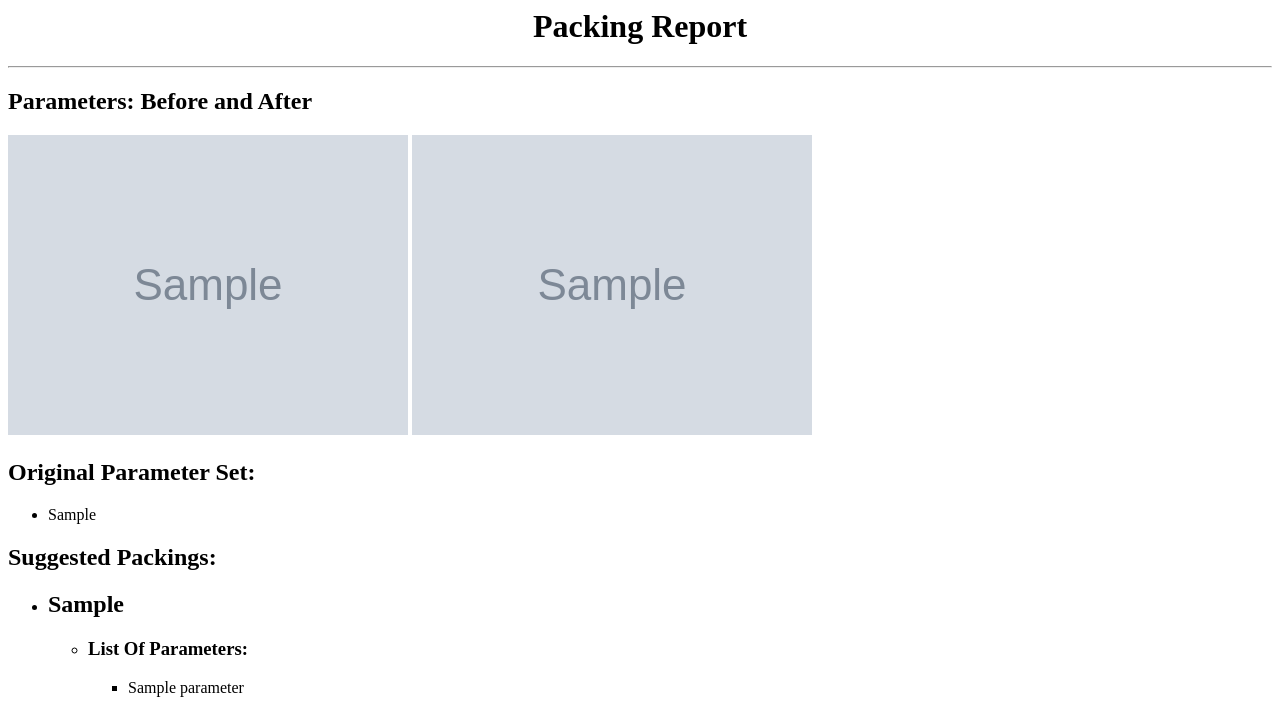
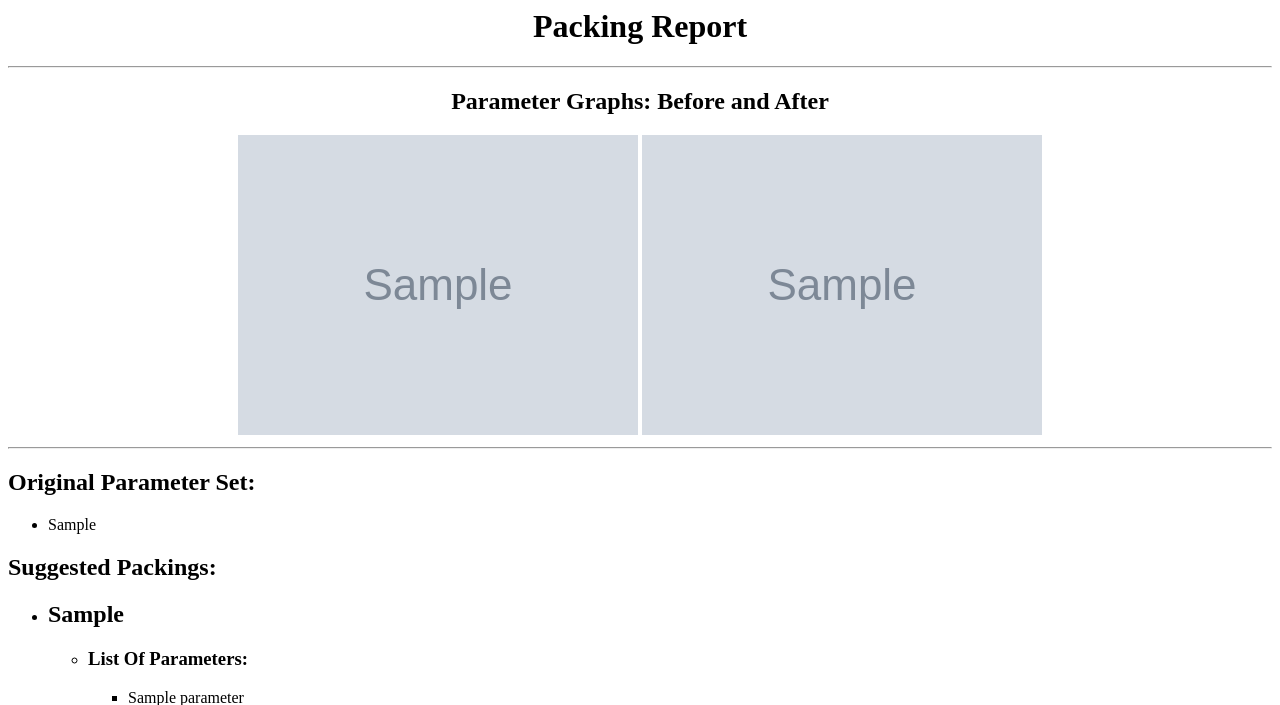
Before and after one commit to jbettencourt10/cs621-project-jarred-john, a Python web app: template src/modules/visualize/templates/report.html in a window 1280 px wide. Shown: the top 705 px of the page. Run offline with Jinja, Linux system fonts and the light colour scheme; the template is opened without the code that fills it: most values are stand-ins (such as "Sample title", 1, 10 or a date in 2020); grey boxes marked "Sample" are stand-in pictures.

Commit message:
Changed visualizer module and class name and updated report template

```diff
--- a/src/modules/visualize/templates/report.html
+++ b/src/modules/visualize/templates/report.html
@@ -4,12 +4,14 @@
 </head>
 
 <body>
-<h1 style="text-align: center">Packing Report</h1>
-<hr/>
-<h2>Parameters: Before and After</h2>
-<img src="{{image1file}}">
-<img src="{{image2file}}">
-
+    <h1 style="text-align: center">Packing Report</h1>
+    <hr/>
+    <div style="text-align: center">
+        <h2>Parameter Graphs: Before and After</h2>
+        <img src="{{image1file}}">
+        <img src="{{image2file}}">
+    </div>
+    <hr/>
     <h2>Original Parameter Set:</h2>
     <ul>
     {% for x in originalParamList %}
@@ -39,6 +41,5 @@
     {% endfor %}
 
     </ul>
-
 </body>
 </html>
```
Also changed, not shown: src/modules/visualize/html_visualizer.py (renamed from src/modules/visualize/visualizer.py, +3 -9 lines).
